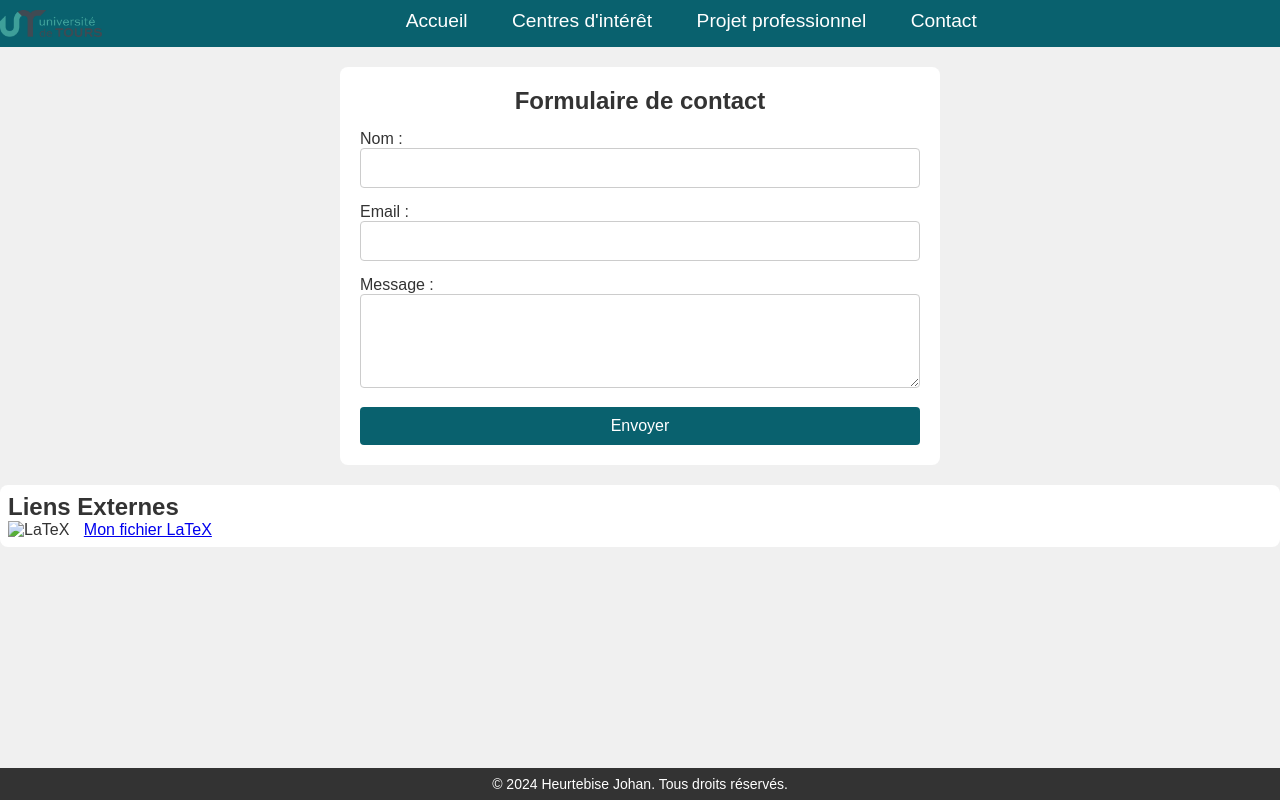
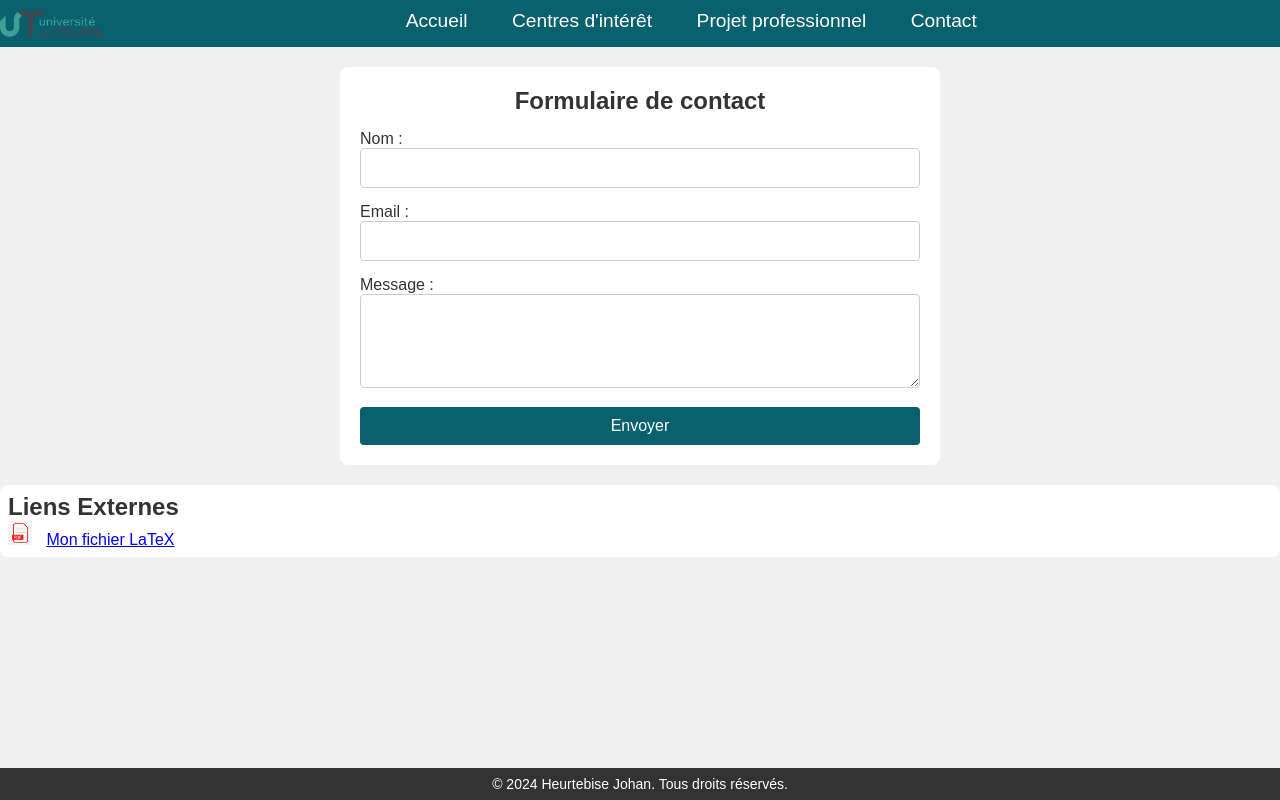
Before and after one commit to JohanHeurtebise/HeurtebiseJohan, a plain HTML site: page pages/contact.html in a window 1280 px wide. Drawn offline with Linux system fonts and the light colour scheme.

Commit message:
Update contact.html

```diff
--- a/pages/contact.html
+++ b/pages/contact.html
@@ -43,7 +43,7 @@
             <h2>Liens Externes</h2>
             <ul>
                 <li>
-                    <img src="../fic/LogoPdf.png" alt="LaTeX" class="social-logo">
+                    <img src="../img/LogoPdf.png" alt="LaTeX" class="social-logo">
                     <a href="../fic/Heurtebise_Johan_DM2024.pdf" download>Mon fichier LaTeX</a>
                 </li>
             </ul>
```
